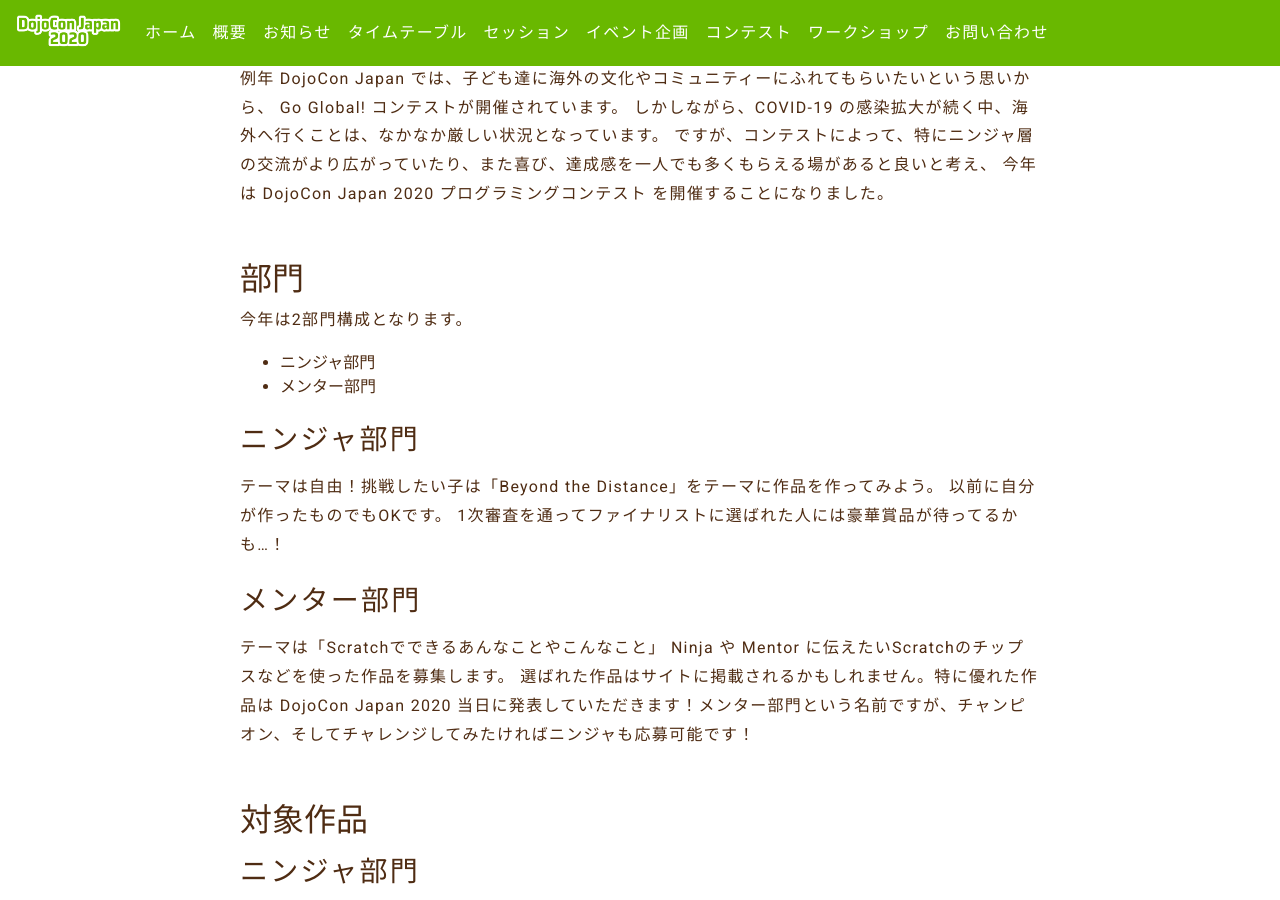
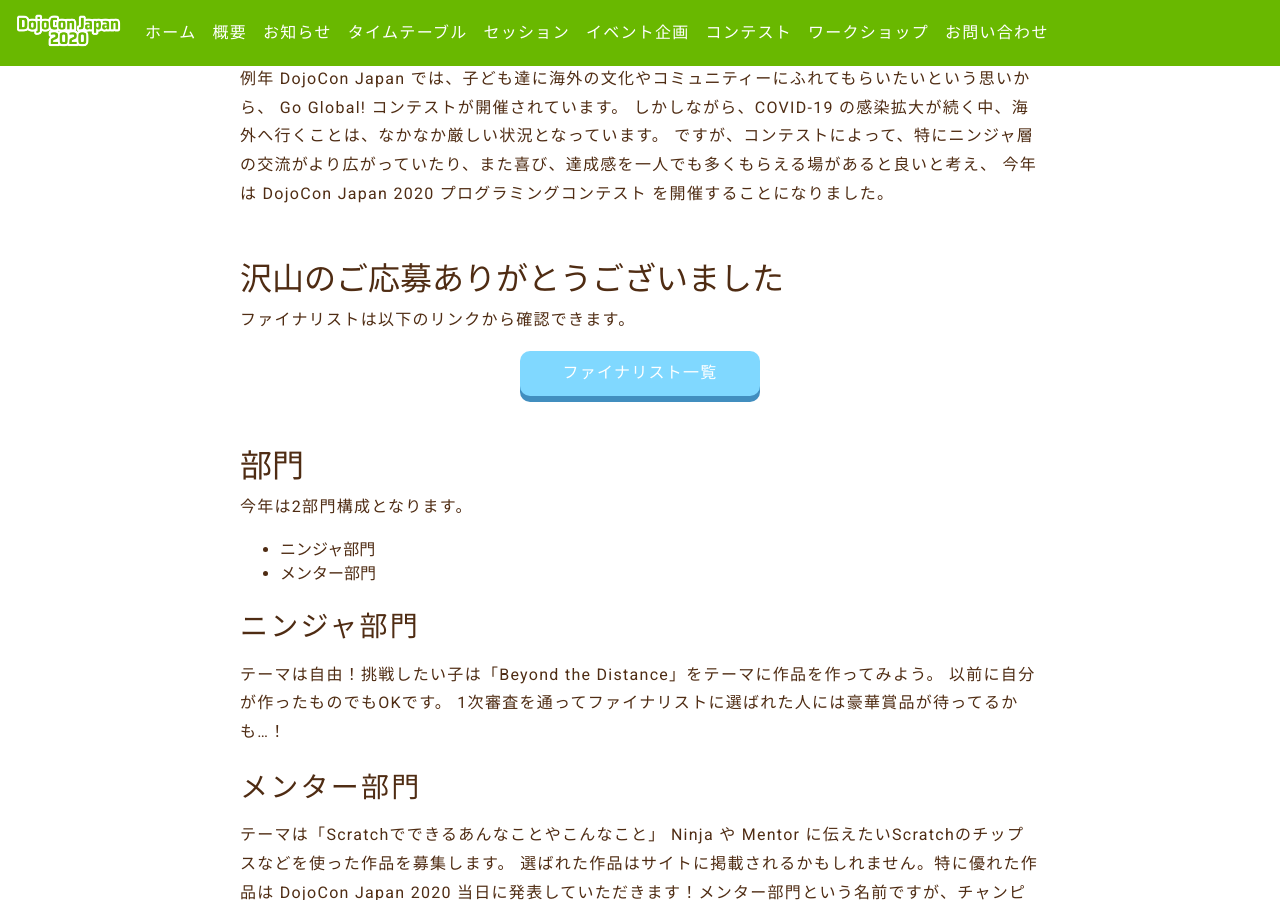
Before and after one commit to coderdojo-japan/dojocon2020.coderdojo.jp, a Jekyll site: the page built from contest.md, in a window 1280 px wide and 900 px high, scrolled down 390 px. Built offline with Jekyll 4.4.1, drawn with Linux system fonts in a browser that asks for light colours; nearby versions of some CDN libraries; some web fonts are replaced.

Commit message:
💄 ファイナリスト一覧へのリンクを追加

```diff
--- a/contest.md
+++ b/contest.md
@@ -10,6 +10,12 @@
 しかしながら、COVID-19 の感染拡大が続く中、海外へ行くことは、なかなか厳しい状況となっています。
 ですが、コンテストによって、特にニンジャ層の交流がより広がっていたり、また喜び、達成感を一人でも多くもらえる場があると良いと考え、
 今年は DojoCon Japan 2020 プログラミングコンテスト を開催することになりました。
+
+## 沢山のご応募ありがとうございました
+
+ファイナリストは以下のリンクから確認できます。
+
+<a href="/posts/8/" class="button" rel="noopener">ファイナリスト一覧</a>
 
 ## 部門
 
```
